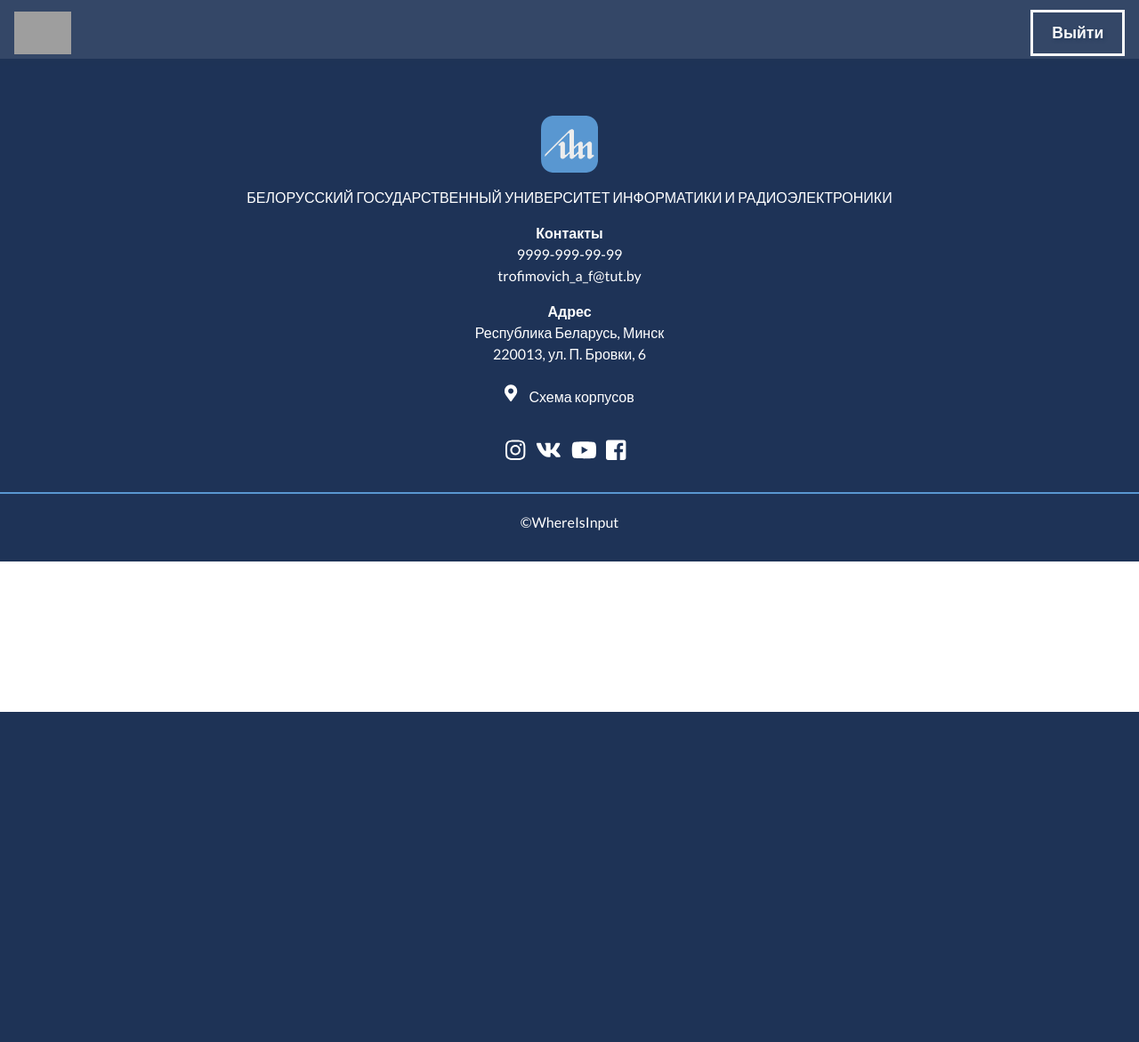
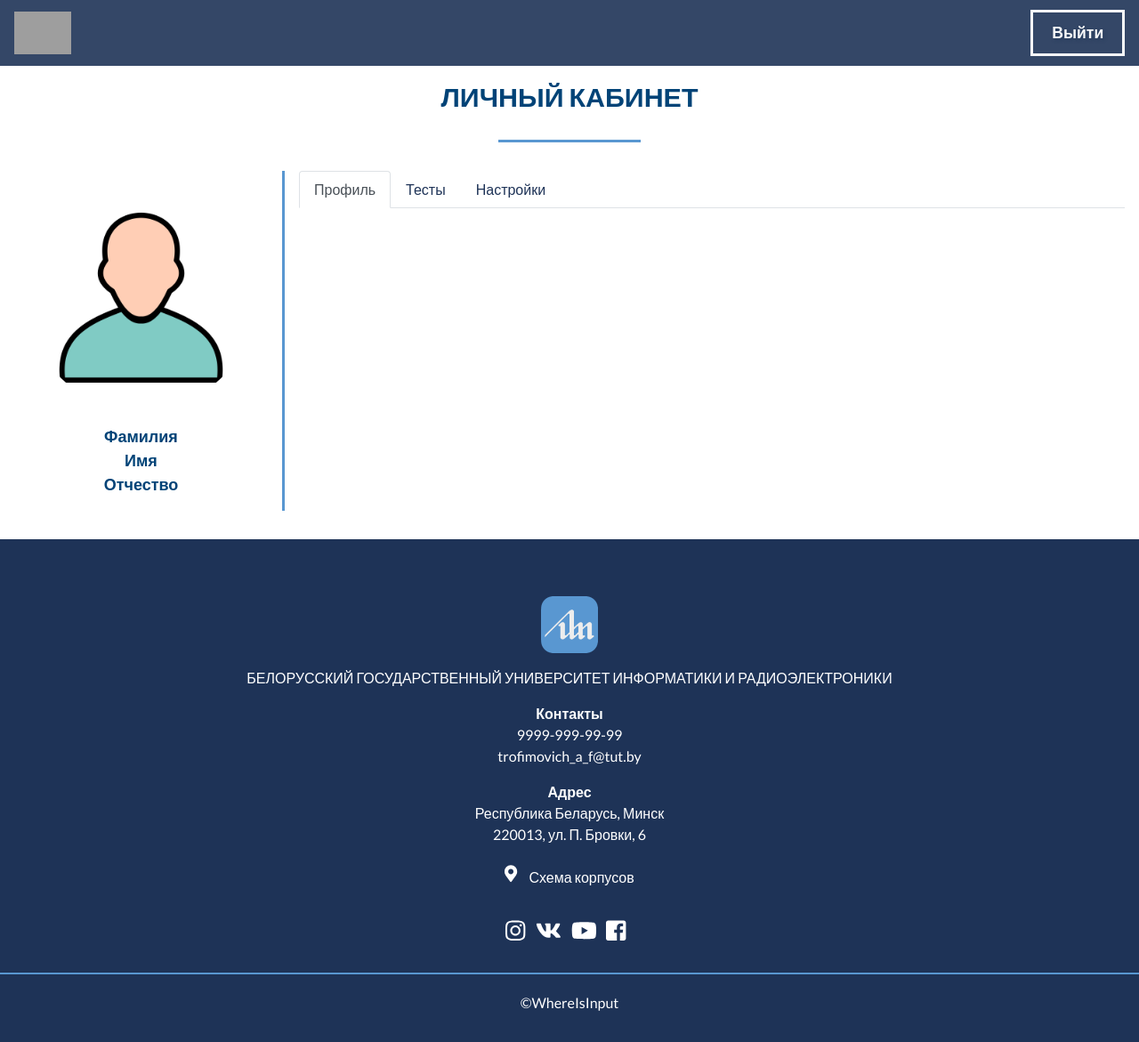
Before and after one commit to pavlentiysv/Olympiad, a PHP site: page /profile.php in a window 1280 px wide. Shown: the whole page at 89% size. Before the commit the page ends 800 px from the top, so only its background shows below. Run offline with PHP 8.4, Linux system fonts and the light colour scheme; some libraries are stand-ins or nearby versions; grey boxes are pictures that could not be loaded.

Commit message:
profile page first part

```diff
--- a/index.php
+++ b/index.php
@@ -105,7 +105,7 @@ require 'php/session.inc.php';
     <!-- Start Jumbotron -->
     <div class="jumbotron">
       <div class="narrow text-center">
-        <div class="col-12">
+        <div class="col-md-12">
           <h3 class="heading">Ближайшие мероприятия</h3>
           <div class="heading-underline"></div>
         </div>
--- a/profile.php
+++ b/profile.php
@@ -26,9 +26,53 @@
         </nav>
     </header>
 
+    <!-- Personal Page Section -->
+    <div class="profile-caption">
+        <div class="col-md-12 text-center">
+            <h3 class="heading">Личный кабинет</h3>
+            <div class="heading-underline"></div>
+        </div>
+    </div>
+
+    <div class="personal-page">
+        <div class="row">
+            <!-- Left Block -->
+            <div class="col-md-3 text-center left-block">
+                <img class="avatar" src="img/default_avatar.jpg" alt="avatar">
+                <p class="fullname">Фамилия<br>Имя<br>Отчество</p>
+            </div>
+            <!-- Right Block -->
+            <div class="right-block col-md-9">
+                <!-- Tabs -->
+                <!-- Tab Toggler -->
+                <nav>
+                    <div class="nav nav-tabs" id="nav-tab" role="tablist">
+                        <a class="nav-item nav-link active" id="nav-profile-tab" data-toggle="tab" href="#nav-profile" role="tab" aria-controls="nav-profile" aria-selected="true">Профиль</a>
+                        <a class="nav-item nav-link" id="nav-tests-tab" data-toggle="tab" href="#nav-tests" role="tab" aria-controls="nav-tests" aria-selected="false">Тесты</a>
+                        <a class="nav-item nav-link" id="nav-settings-tab" data-toggle="tab" href="#nav-settings" role="tab" aria-controls="nav-settings" aria-selected="false">Настройки</a>
+                    </div>
+                </nav>
+
+                <div class="tab-content" id="nav-tabContent">
+                    <div class="tab-pane fade show active" id="nav-profile" role="tabpanel" aria-labelledby="nav-profile-tab">
+
+                    </div>
+                    <div class="tab-pane fade" id="nav-tests" role="tabpanel" aria-labelledby="nav-tests-tab">...</div>
+                    <div class="tab-pane fade" id="nav-settings" role="tabpanel" aria-labelledby="nav-settings-tab">...</div>
+                </div>
+            </div>
+        </div>
+    </div>
+
+    <!-- Personal Page Section End -->
+
+
+
+
+
+
     <!-- Footer -->
-
-    <div id="contact" class="offset">
+    <div class="contact">
         <footer>
             <div class="row justify-content-center">
                 <div class="col-md-12 text-center">
@@ -57,11 +101,7 @@
             </div>
         </footer>
     </div>
-    <!--- End Contact Section -->
-
-
-
-
+    <!--- End Footer -->
 
     <!--- Script Source Files -->
     <script src="src/jquery-3.3.1.min.js"></script>
--- a/style/profile.css
+++ b/style/profile.css
@@ -0,0 +1,31 @@
+.col-md-3 {
+  border-right: 0.2rem solid #5997d1;
+  margin: 10px;
+}
+.left-block {
+  margin: 0 0 32px;
+  padding: 0 16px;
+}
+.right-block {
+  padding: 0 16px;
+  margin: 0 0 32px;
+}
+.profile-caption .heading-underline {
+  width: 10rem;
+  margin: 1rem auto 1rem;
+}
+.avatar {
+  width:100%;
+  border-radius: 50%;
+  padding: 15px;
+}
+.fullname{
+  font-weight: 700;
+  font-size: 18px;
+}
+.profile-panel{
+  width: 100%;
+}
+.nav-tabs a{
+  color: #1e3357;
+}
--- a/style/signin.css
+++ b/style/signin.css
@@ -4,7 +4,7 @@
 }
 body {
   /* background-image: url(../img/signup_bg.jpg); */
-  background-color: #cee4eb;
+  background-color: white;
   background-attachment: fixed;
   background-size: cover;
 }
@@ -32,7 +32,7 @@ body {
   font-size: 16px;
 }
 .form-area {
-  background: #1e3357a8;
+  background-color: #1e3357;
   margin-top: 90px;
 }
 .btn-default {
```
Also changed, not shown: img/bsuirlogo_big.png (deleted), img/default_avatar.jpg (added), img/signup_bg.jpg (deleted).
